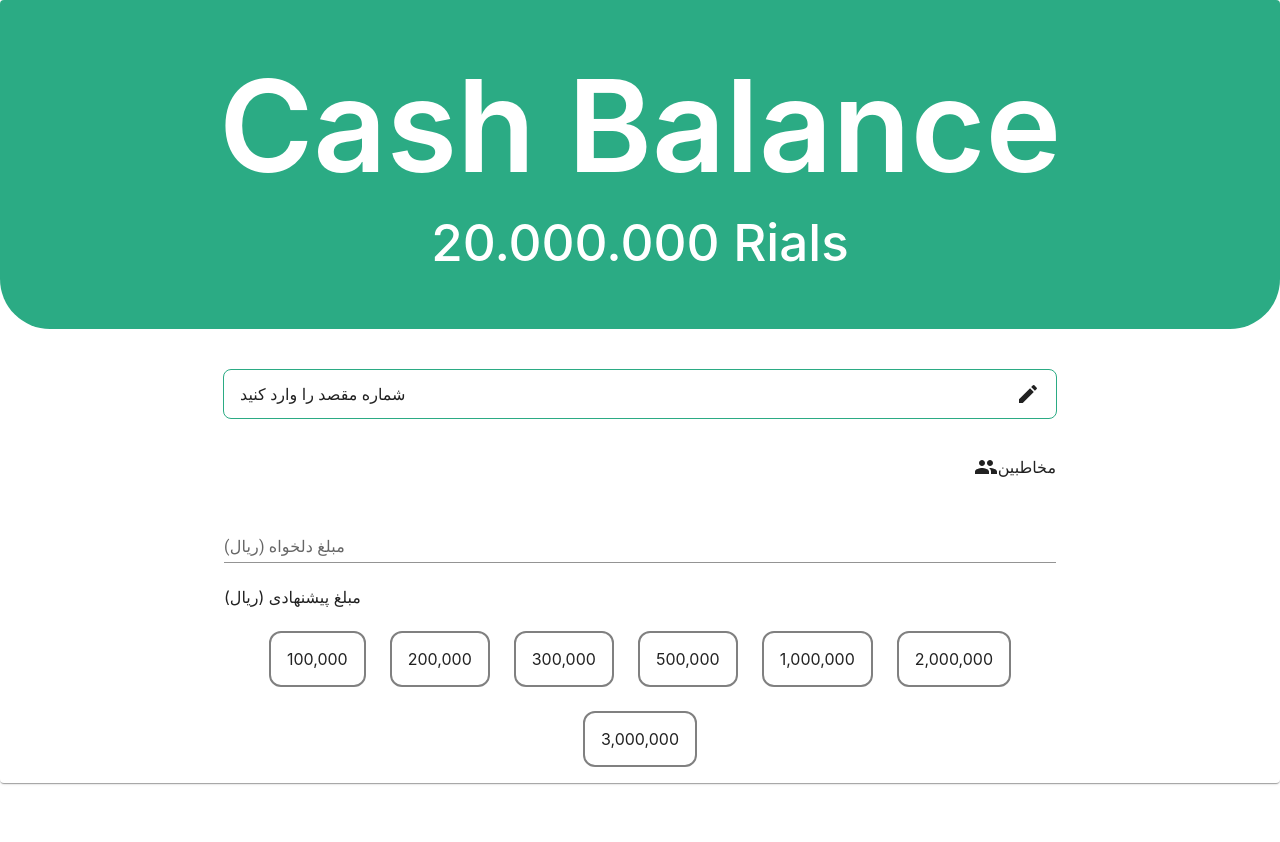
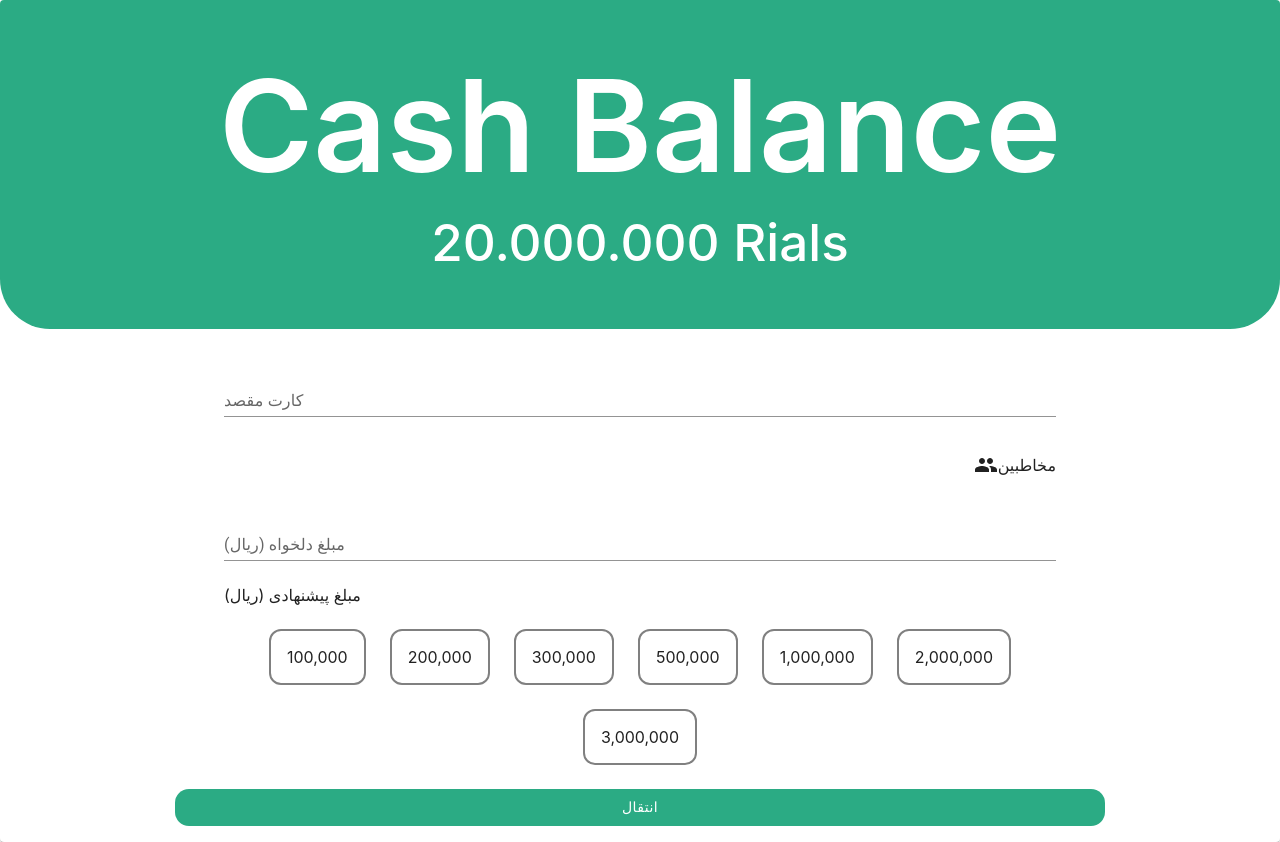
Before and after one commit to siahvosh/digital-wallet, a React (Create React App) app: page /transfer in a window 1280 px wide. Before the commit the page ends 800 px from the top, so only its background shows below. Built offline with nearby package versions, Linux system fonts and the light colour scheme.

Commit message:
set card number field

```diff
--- a/src/Pages/WalletActions/Transfer.tsx
+++ b/src/Pages/WalletActions/Transfer.tsx
@@ -1,10 +1,11 @@
 import * as React from 'react'
-import {Card, Grid2, TextField} from "@mui/material";
+import {Button, Card, Grid2, TextField} from "@mui/material";
 import {BalanceCard} from "../../Component/BalanceCard/BalanceCard";
 import EditIcon from '@mui/icons-material/Edit';
 import PeopleIcon from '@mui/icons-material/People';
 import CloseIcon from '@mui/icons-material/Close';
 import {useState} from "react";
+import i18n from "../../i18next";
 
 export const Transfer = () => {
     interface priceItemsType {
@@ -21,6 +22,7 @@ export const Transfer = () => {
         {price: '3,000,000', num: '7'}
     ])
     const [customPrice, setCustomPrice] = useState<string>('')
+    const [curdNumber, setCurdNumber] = useState<string>('')
 
     return(
         <React.Fragment>
@@ -31,10 +33,19 @@ export const Transfer = () => {
                     </Grid2>
                     <Grid2 container style={{marginTop: '1.5rem'}} size={12} spacing={3} className={'action-container'}>
                         <Grid2 size={12} style={{justifyContent: 'center', display: 'center'}}>
-                            <div style={{borderRadius: '8px' ,width: '65vw', height: '3rem', border: '1px solid #2bab84',justifyContent: 'space-between' ,margin: 'auto', alignContent: 'center'}}>
-                                <div style={{display: 'flex', justifyContent: 'space-between', alignItems: 'center', padding: '0 1rem 0 1rem'}}>
-                                    <span style={{alignContent: 'center'}}>شماره مقصد را وارد کنید</span>
-                                    <EditIcon/>
+                            <div style={{width: '65vw', height: '3rem',justifyContent: 'space-between' ,margin: 'auto', alignContent: 'center'}}>
+                                <div style={{display: 'flex', justifyContent: 'space-between', alignItems: 'center'}}>
+                                    <TextField
+                                        sx={{
+                                            '& .MuiInputLabel-root': {
+                                                left: i18n.language === 'fa' ? 'auto' : 0,
+                                            },
+                                        }}
+                                        value={curdNumber}
+                                        onChange={(e) => setCurdNumber(e.target.value)}
+                                        variant={'standard'}
+                                        style={{width: '100%'}}
+                                        label={'کارت مقصد'}/>
                                 </div>
                             </div>
                         </Grid2>
@@ -50,6 +61,11 @@ export const Transfer = () => {
                             <div style={{borderRadius: '8px' ,width: '65vw', height: '3rem', justifyContent: 'space-between' ,margin: 'auto', alignContent: 'center'}}>
                                 <div style={{display: 'flex', justifyContent: 'space-between', alignItems: 'center'}}>
                                     <TextField
+                                        sx={{
+                                            '& .MuiInputLabel-root': {
+                                                left: i18n.language === 'fa' ? 'auto' : 0,
+                                            },
+                                        }}
                                         onChange={(e) => setCustomPrice(e.target.value)}
                                         variant={'standard'}
                                         style={{width: '100%'}} value={customPrice} label={'مبلغ دلخواه (ریال) '}/>
@@ -76,6 +92,9 @@ export const Transfer = () => {
 
 
                         </Grid2>
+                        <Grid2 size={9}  style={{margin: 'auto'}}>
+                            <Button style={{width: '100%'}}>انتقال</Button>
+                        </Grid2>
                     </Grid2>
                 </Grid2>
             </Card>
```
